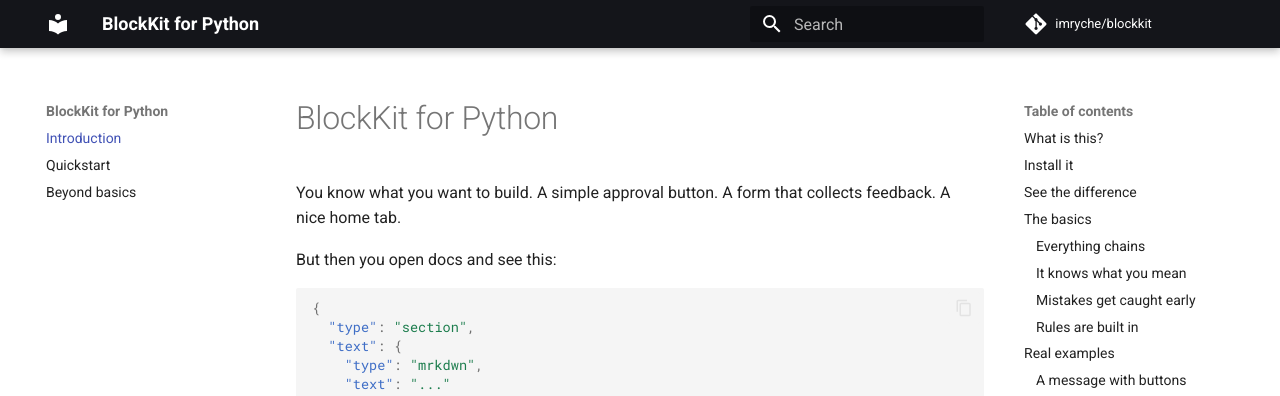
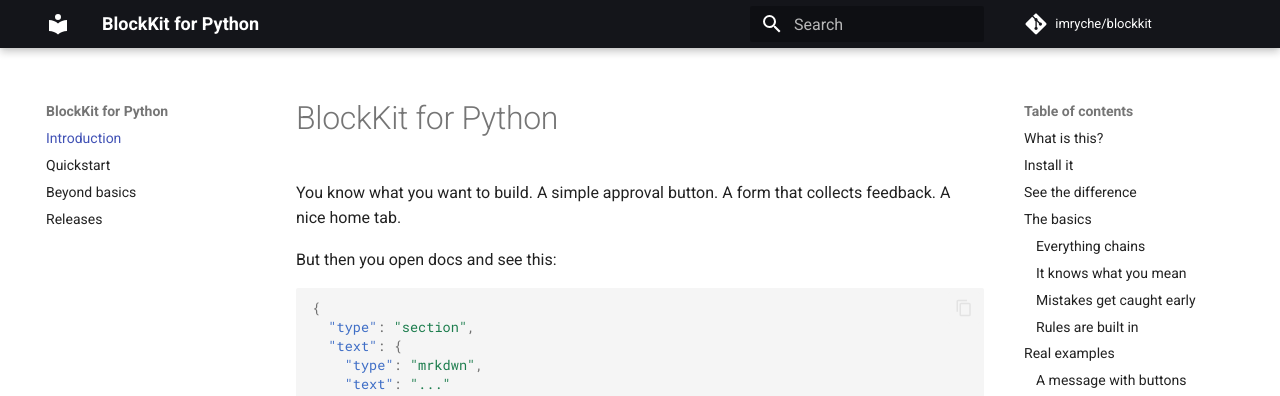
Before and after one commit to imryche/blockkit, an MkDocs documentation site: the page built from docs/index.md, in a window 1280 px wide. Shown: the top 396 px of the page. Built offline with MkDocs 1.6.1 and Material for MkDocs 9.7.7, drawn with Linux system fonts in a browser that asks for light colours; comment, search, counter and statistics services are not loaded.

Commit message:
add the releases page

```diff
--- a/mkdocs.yml
+++ b/mkdocs.yml
@@ -15,6 +15,7 @@
   - Introduction: "index.md"
   - Quickstart: "quickstart.md"
   - Beyond basics: "beyond.md"
+  - Releases: "releases.md"
 
 markdown_extensions:
   - pymdownx.highlight:
```
Also changed, not shown: docs/releases.md (added).
